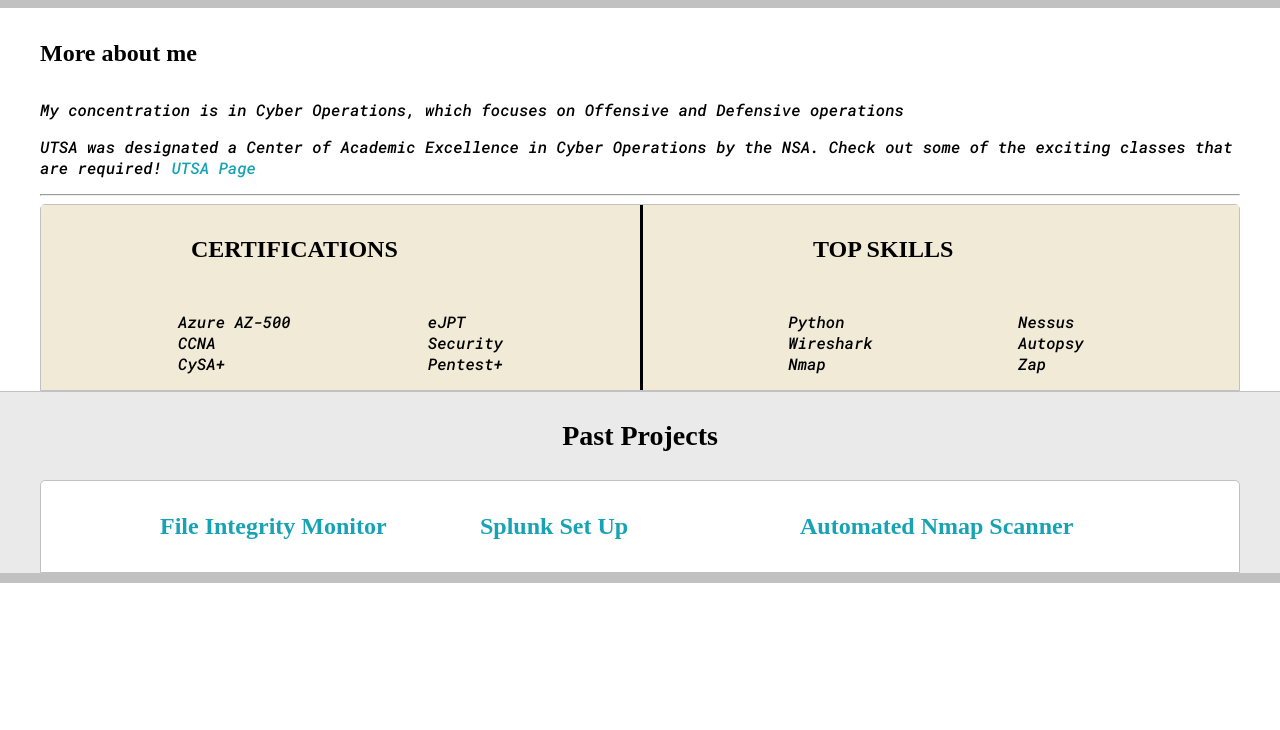
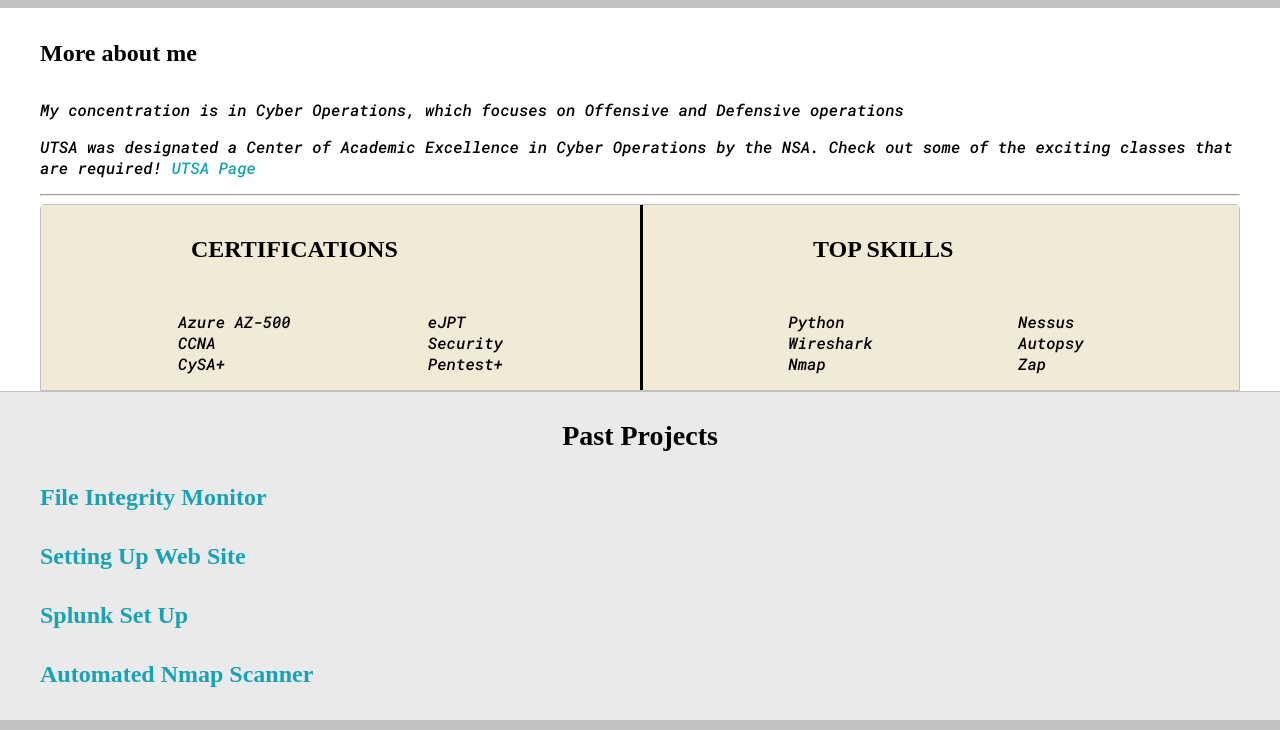
Before and after one commit to HaydenColling/webSite, a plain HTML site: page index.html in a window 1280 px wide. Shown: the part 591-1321 px from the top of the page. Before the commit the page ends 1174 px from the top, so only its background shows below. Drawn offline with Linux system fonts and the light colour scheme; a web font is replaced by a local one.

Commit message:
Add files via upload

```diff
--- a/index.html
+++ b/index.html
@@ -115,9 +115,10 @@
 		<div class="main-container">
 
 			<h3 style="text-align:center;">Past Projects</h3>
-			<div class="post-wrapper">
+			<div class="past-projects">
 				<div class="post">
 					<a href="fileIntegrity.html"> <h4>File Integrity Monitor</h4> </a>
+					<a href="settingWebSite.html"><h4>Setting Up Web Site</h4> </a>
 				</div>
 
 				<div class="post">
```
